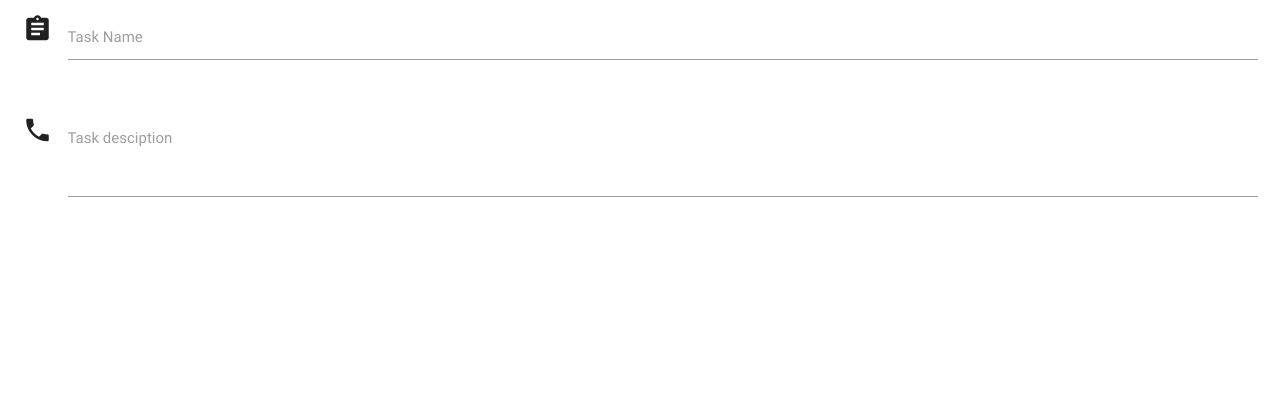
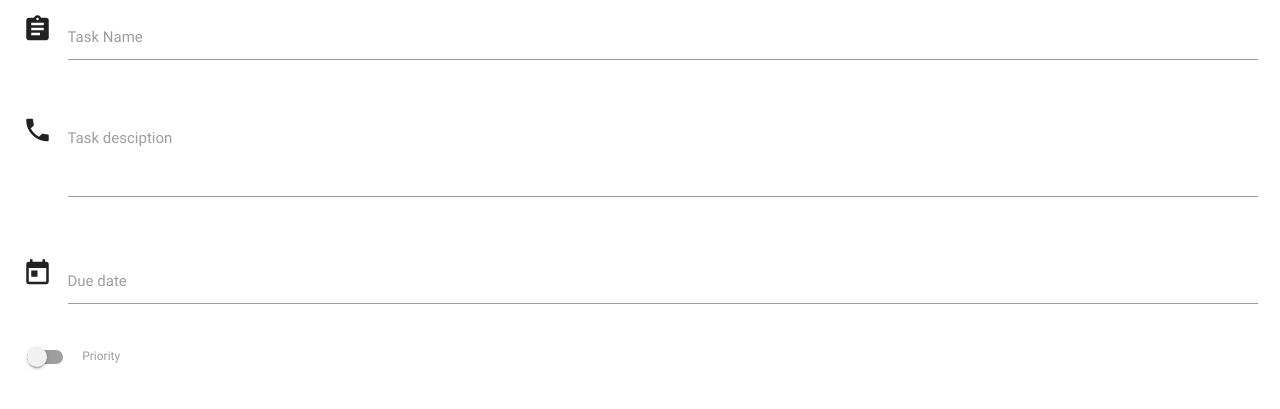
Before and after one commit to Code-Institute-Submissions/taskmanager, a Flask app: page /add_task in a window 1280 px wide. Shown: the part 89-498 px from the top of the page. Run offline with Flask 2, Linux system fonts and the light colour scheme; some libraries are stand-ins or nearby versions.

Commit message:
Added date-picker to form

```diff
--- a/templates/addtask.html
+++ b/templates/addtask.html
@@ -1,5 +1,4 @@
-{% extends 'base.html' %}
-{% block content %}
+{% extends 'base.html' %} {% block content %}
 
 <h3>Add task</h3>
 
@@ -8,18 +7,36 @@
     <div class="row">
       <div class="input-field col s12">
         <i class="material-icons prefix">assignment</i>
-          <input id="task_name" name="task_name" type="text" class="validate">
+        <input id="task_name" name="task_name" type="text" class="validate" />
         <label for="icon_prefix">Task Name</label>
       </div>
     </div>
     <div class="row">
       <div class="input-field col s12">
         <i class="material-icons prefix">phone</i>
-          <textarea name="task_description" id="task_description" class="materialize-textarea" ></textarea>
+        <textarea
+          name="task_description"
+          id="task_description"
+          class="materialize-textarea"
+        ></textarea>
         <label for="subject">Task desciption</label>
       </div>
     </div>
     <div class="row">
+      <div class="input-field col s12">
+        <i class="material-icons prefix">today</i>
+        <input id="due_date" name="due_date" type="text" class="datepicker" />
+        <label for="icon_prefix">Due date</label>
+      </div>
+    </div>
+    <div class="row">
+      <div class="switch">
+        <label>
+          <input id="is_priority" name="is_priority" type="checkbox" />
+          <span class="lever"></span>
+          Priority
+        </label>
+      </div>
     </div>
   </form>
 </div>
--- a/templates/base.html
+++ b/templates/base.html
@@ -1,23 +1,41 @@
 <!DOCTYPE html>
 <html lang="en">
   <html>
-
     <head>
-    <link href="https://fonts.googleapis.com/icon?family=Material+Icons" rel="stylesheet">
-    <link rel="stylesheet" href="https://cdnjs.cloudflare.com/ajax/libs/materialize/0.100.2/css/materialize.min.css">
+      <link
+        href="https://fonts.googleapis.com/icon?family=Material+Icons"
+        rel="stylesheet"
+      />
+      <link
+        rel="stylesheet"
+        href="https://cdnjs.cloudflare.com/ajax/libs/materialize/0.100.2/css/materialize.min.css"
+      />
     </head>
 
     <body>
-    {% block content %}
-    {% endblock %}
+      {% block content %} {% endblock %}
 
-    <script src="https://code.jquery.com/jquery-3.5.1.min.js" integrity="sha256-9/aliU8dGd2tb6OSsuzixeV4y/faTqgFtohetphbbj0="crossorigin="anonymous"></script>
+      <script
+        src="https://code.jquery.com/jquery-3.5.1.min.js"
+        integrity="sha256-9/aliU8dGd2tb6OSsuzixeV4y/faTqgFtohetphbbj0="
+        crossorigin="anonymous"
+      ></script>
       <script src="https://cdnjs.cloudflare.com/ajax/libs/materialize/0.100.2/js/materialize.min.js"></script>
       <script type="text/javascript">
-        $(document).ready(function() {
-            $('.collapsible').collapsible();
-        })
+        $(document).ready(function () {
+          $(".collapsible").collapsible();
+        });
+
+        $(document).ready(function () {
+          $(".datepicker").datepicker();
+        });
+
+        document
+          .getElementById("matfix")
+          .addEventListener("click", function (e) {
+            e.stopPropagation();
+          });
       </script>
     </body>
-
   </html>
+</html>
```
Lines whose indentation alone changed are shown as unchanged.
